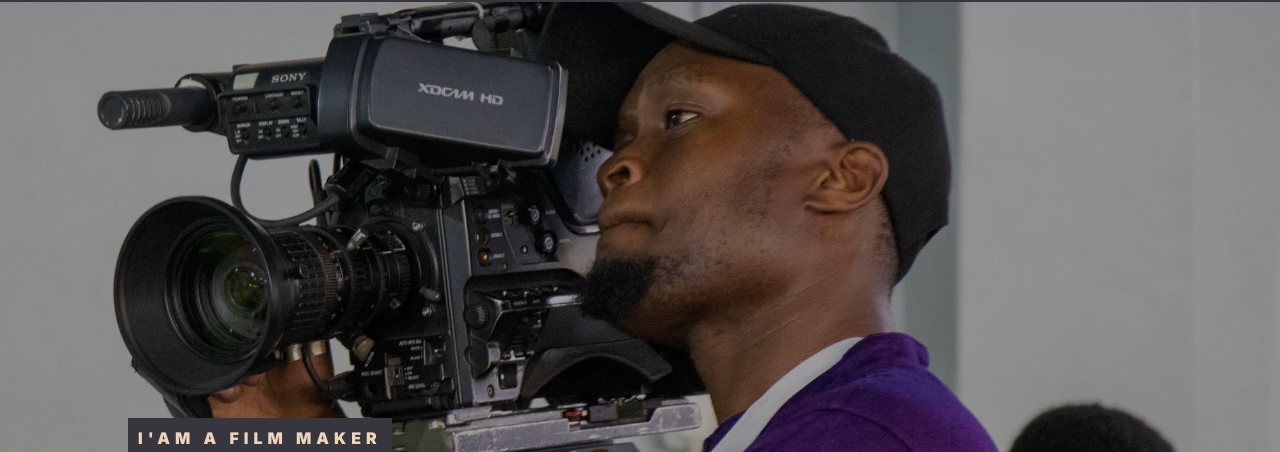
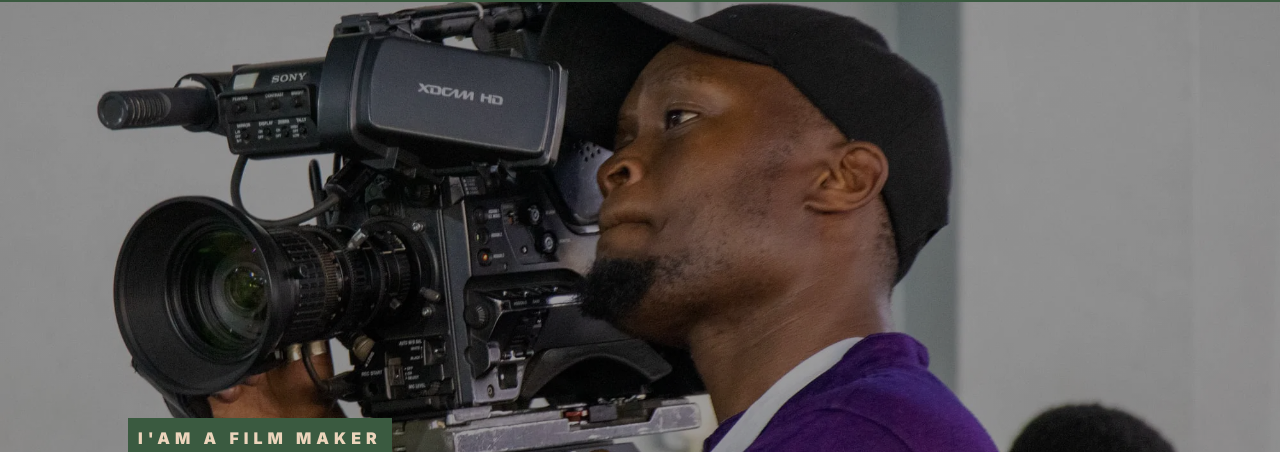
Before and after one commit to owalacollins/francis, a plain HTML site: page index.html in a window 1280 px wide. Shown: the part 54-506 px from the top of the page. Drawn offline with Linux system fonts and the light colour scheme.

Commit message:
Add files via upload

```diff
--- a/experience.css
+++ b/experience.css
@@ -9,7 +9,7 @@
   --color1:#E9B63B;
   --color2:#758A93;
   --color3:#ECD5BC;
-  --color4:#37353E;
+  --color4:#3a5a40;
    --ground:#F6F1E9;
    --shd: -11.31px 11.31px 25px 0px rgba(138, 131, 124, 0.23);
 }
--- a/index.css
+++ b/index.css
@@ -8,7 +8,8 @@
   --color1:#E9B63B;
   --color2:#758A93;
   --color3:#ECD5BC;
-  --color4:#37353E;
+/* --color4:#37353E; */
+   --color4:#3a5a40;
    --ground:#F6F1E9;
 }
 body{
@@ -335,7 +336,7 @@ margin-left:100px ;
 /* footer  stylings starts here -------------------------------------------------------------------------------------------------------*/
 
 .lux-footer {
-    background: #0d0d0d;
+    background:#344e41;
     padding: 70px 20px 30px;
     color: #e4e4e4;
     font-family: "Playfair Display", serif;
```
